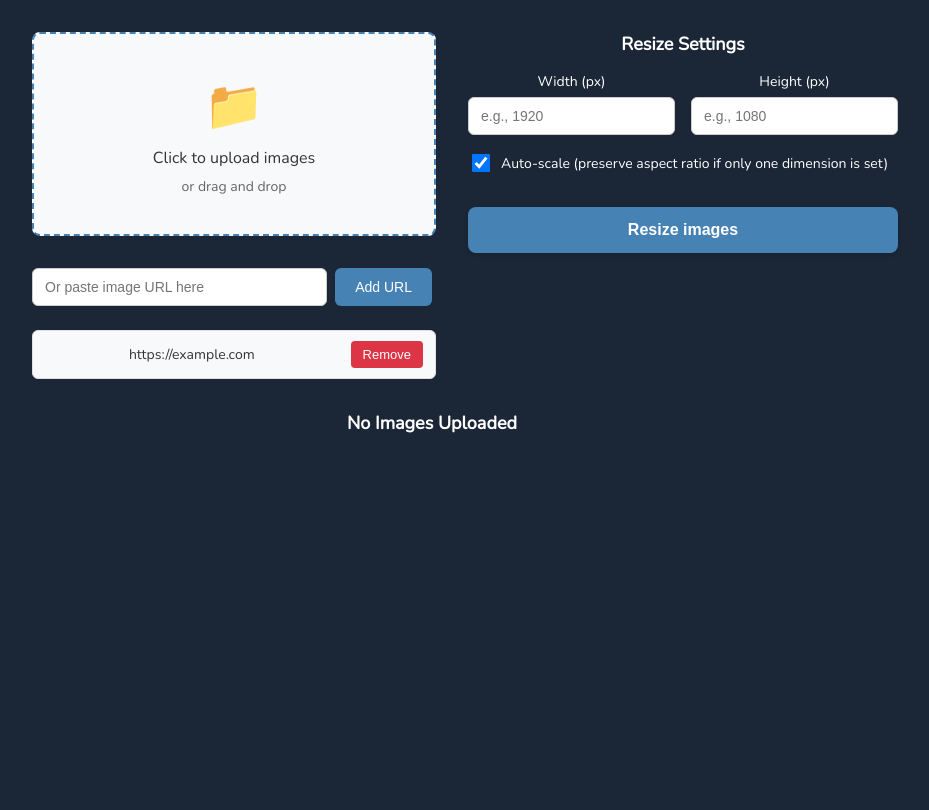
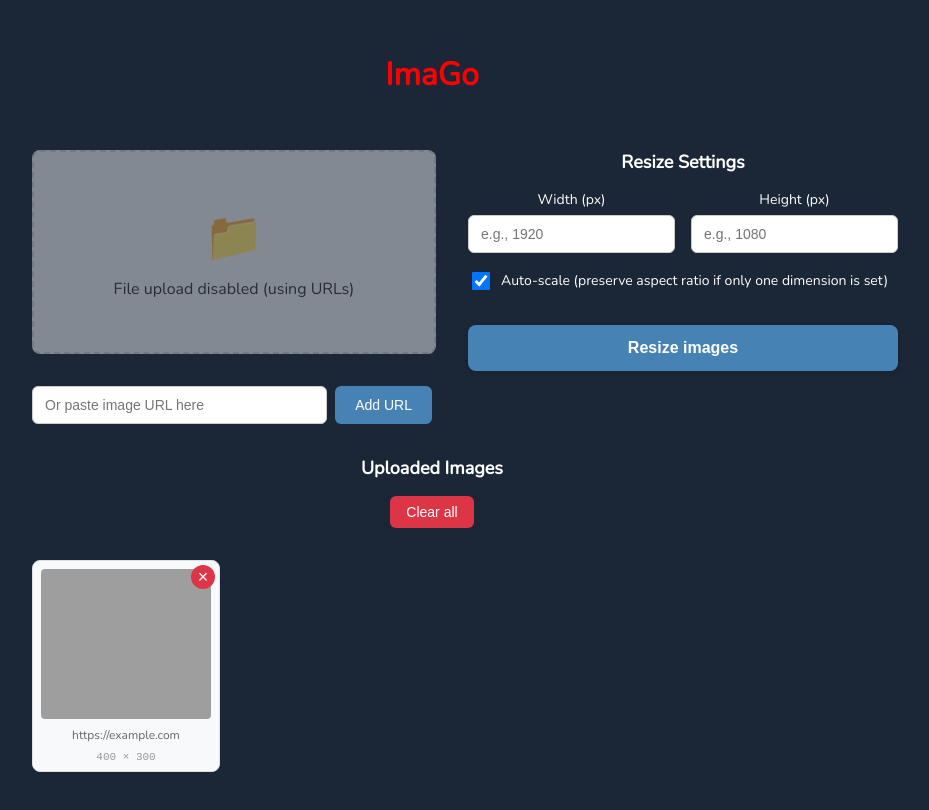
Before and after one commit to garethpbk/imago, a React (Vite) app in the folder frontend/: page / in a window 1280 px wide. Both pictures are taken after typing "https://example.com" into the empty fields and a click on the button "Add URL". Shown: the top 810 px of the page, without its empty margins (0-929 px from the left). Built offline with nearby package versions, Linux system fonts and the light colour scheme; grey boxes are pictures that could not be loaded.

Commit message:
Start adding URL images

```diff
--- a/frontend/src/App.css
+++ b/frontend/src/App.css
@@ -57,3 +57,8 @@
     border: none;
     background-color: rgba(255, 255, 255, 1);
 }
+
+.appTitle {
+    color: red;
+    padding-bottom: 32px;
+}
--- a/frontend/src/App.tsx
+++ b/frontend/src/App.tsx
@@ -6,6 +6,7 @@
   return (
     <div id="App">
       <Layout>
+        <h1 className="appTitle">ImaGo</h1>
         <ImageSetup />
       </Layout>
     </div>
--- a/frontend/src/components/ImageSetup/ImageSetup.module.css
+++ b/frontend/src/components/ImageSetup/ImageSetup.module.css
@@ -97,6 +97,7 @@
     padding: 8px;
     background-color: #f8f9fa;
     transition: transform 0.2s ease, box-shadow 0.2s ease;
+    position: relative;
 }
 
 .previewItem:hover {
@@ -130,3 +131,33 @@
     text-align: center;
     font-family: monospace;
 }
+
+.deleteButton {
+    position: absolute;
+    top: 4px;
+    right: 4px;
+    width: 24px;
+    height: 24px;
+    border-radius: 50%;
+    background-color: #dc3545;
+    color: white;
+    border: none;
+    font-size: 18px;
+    line-height: 1;
+    cursor: pointer;
+    display: flex;
+    align-items: center;
+    justify-content: center;
+    transition: background-color 0.2s ease, transform 0.2s ease;
+    z-index: 1;
+}
+
+.deleteButton:hover {
+    background-color: #c82333;
+    transform: scale(1.1);
+}
+
+.deleteButton:active {
+    background-color: #bd2130;
+    transform: scale(0.95);
+}
--- a/frontend/src/components/ImageSetup/ImageSetup.tsx
+++ b/frontend/src/components/ImageSetup/ImageSetup.tsx
@@ -45,18 +45,30 @@
   const [height, setHeight] = useState("");
   const [autoScale, setAutoScale] = useState(true);
 
-  // Load images and their dimensions when files change
+  // Load images and their dimensions when files or URLs change
   useEffect(() => {
-    // Create preview objects with URLs
-    const previews: PreviewImage[] = selectedFiles.map((file) => ({
+    // Create preview objects from files
+    const filePreviews: PreviewImage[] = selectedFiles.map((file) => ({
       url: URL.createObjectURL(file),
       name: file.name,
     }));
 
-    setPreviewImages(previews);
+    // Create preview objects from URLs
+    const urlPreviews: PreviewImage[] = addedUrls.map((url) => {
+      // Extract filename from URL or use URL as name
+      const urlObj = new URL(url);
+      const filename = urlObj.pathname.split("/").pop() || url;
+      return {
+        url,
+        name: filename,
+      };
+    });
+
+    const allPreviews = [...filePreviews, ...urlPreviews];
+    setPreviewImages(allPreviews);
 
     // Load dimensions asynchronously
-    const loadPromises = previews.map((preview, index) => {
+    const loadPromises = allPreviews.map((preview, index) => {
       return new Promise<void>((resolve) => {
         const img = new Image();
         img.onload = () => {
@@ -77,9 +89,9 @@
 
     // Cleanup: revoke object URLs when component unmounts or files change
     return () => {
-      previews.forEach((preview) => URL.revokeObjectURL(preview.url));
+      filePreviews.forEach((preview) => URL.revokeObjectURL(preview.url));
     };
-  }, [selectedFiles]);
+  }, [selectedFiles, addedUrls]);
 
   const handleResizeImages = async () => {
     try {
@@ -102,7 +114,20 @@
 
   const handleClearImages = () => {
     setSelectedFiles([]);
+    setAddedUrls([]);
     setPreviewImages([]);
+  };
+
+  const handleDeleteImage = (index: number) => {
+    // Determine if this is a file or URL based on index
+    if (index < selectedFiles.length) {
+      // It's a file
+      setSelectedFiles((prev) => prev.filter((_, i) => i !== index));
+    } else {
+      // It's a URL
+      const urlIndex = index - selectedFiles.length;
+      setAddedUrls((prev) => prev.filter((_, i) => i !== urlIndex));
+    }
   };
 
   return (
@@ -145,6 +170,13 @@
           <div className={styles.previewGrid}>
             {previewImages.map((preview, index) => (
               <div key={preview.url} className={styles.previewItem}>
+                <button
+                  onClick={() => handleDeleteImage(index)}
+                  className={styles.deleteButton}
+                  aria-label="Delete image"
+                >
+                  ×
+                </button>
                 <img
                   src={preview.url}
                   alt={`Preview ${index + 1}`}
--- a/frontend/src/components/ImageUpload/ImageUpload.module.css
+++ b/frontend/src/components/ImageUpload/ImageUpload.module.css
@@ -15,6 +15,13 @@
     background-color: #f8f9fa;
     transition: all 0.3s ease;
     cursor: pointer;
+}
+
+.uploadContainer.disabled {
+    opacity: 0.5;
+    cursor: not-allowed;
+    border-color: #ccc;
+    background-color: #e9ecef;
 }
 
 .uploadContainer:hover {
@@ -101,12 +108,23 @@
     transition: background-color 0.2s ease;
 }
 
-.urlButton:hover {
+.urlButton:hover:not(:disabled) {
     background-color: #4682b4;
 }
 
-.urlButton:active {
+.urlButton:active:not(:disabled) {
     background-color: #36648b;
+}
+
+.urlButton:disabled {
+    opacity: 0.5;
+    cursor: not-allowed;
+}
+
+.urlField:disabled {
+    opacity: 0.5;
+    cursor: not-allowed;
+    background-color: #e9ecef;
 }
 
 .urlList {
--- a/frontend/src/components/ImageUpload/ImageUpload.tsx
+++ b/frontend/src/components/ImageUpload/ImageUpload.tsx
@@ -20,6 +20,8 @@
   const handleFileChange = (e: React.ChangeEvent<HTMLInputElement>) => {
     if (e.target.files) {
       setSelectedFiles(Array.from(e.target.files));
+      // Clear URLs when files are selected
+      setAddedUrls([]);
     }
   };
 
@@ -46,6 +48,8 @@
 
     if (files.length > 0) {
       setSelectedFiles(files);
+      // Clear URLs when files are dropped
+      setAddedUrls([]);
     }
   };
 
@@ -53,22 +57,23 @@
     if (urlInput.trim()) {
       setAddedUrls((prev) => [...prev, urlInput.trim()]);
       setUrlInput("");
+      // Clear files when URL is added
+      setSelectedFiles([]);
     }
   };
 
-  const handleRemoveUrl = (indexToRemove: number) => {
-    setAddedUrls(addedUrls.filter((_, index) => index !== indexToRemove));
-  };
+  const hasUrls = addedUrls.length > 0;
+  const hasFiles = selectedFiles.length > 0;
 
   return (
     <div className={styles.wrapper}>
       <div
         className={`${styles.uploadContainer} ${
           isDragging ? styles.dragging : ""
-        }`}
-        onDragOver={handleDragOver}
-        onDragLeave={handleDragLeave}
-        onDrop={handleDrop}
+        } ${hasUrls ? styles.disabled : ""}`}
+        onDragOver={hasUrls ? undefined : handleDragOver}
+        onDragLeave={hasUrls ? undefined : handleDragLeave}
+        onDrop={hasUrls ? undefined : handleDrop}
       >
         <input
           type="file"
@@ -77,16 +82,24 @@
           onChange={handleFileChange}
           className={styles.fileInput}
           id="fileUpload"
+          disabled={hasUrls}
         />
-        <label htmlFor="fileUpload" className={styles.uploadLabel}>
+        <label
+          htmlFor="fileUpload"
+          className={`${styles.uploadLabel} ${hasUrls ? styles.disabled : ""}`}
+        >
           <div className={styles.uploadContent}>
             <span className={styles.uploadIcon}>📁</span>
             <span className={styles.uploadText}>
               {selectedFiles.length > 0
                 ? `${selectedFiles.length} image(s) selected`
-                : "Click to upload images"}
+                : hasUrls
+                  ? "File upload disabled (using URLs)"
+                  : "Click to upload images"}
             </span>
-            <span className={styles.uploadHint}>or drag and drop</span>
+            {!hasUrls && (
+              <span className={styles.uploadHint}>or drag and drop</span>
+            )}
           </div>
         </label>
       </div>
@@ -95,32 +108,26 @@
         <div className={styles.urlInputContainer}>
           <input
             type="url"
-            placeholder="Or paste image URL here"
+            placeholder={
+              hasFiles
+                ? "URL input disabled (using files)"
+                : "Or paste image URL here"
+            }
             className={styles.urlField}
             value={urlInput}
             onChange={(e) => setUrlInput(e.target.value)}
             onKeyDown={(e) => e.key === "Enter" && handleUrlSubmit()}
+            disabled={hasFiles}
           />
-          <button onClick={handleUrlSubmit} className={styles.urlButton}>
+          <button
+            onClick={handleUrlSubmit}
+            className={styles.urlButton}
+            disabled={hasFiles}
+          >
             Add URL
           </button>
         </div>
 
-        {addedUrls.length > 0 && (
-          <div className={styles.urlList}>
-            {addedUrls.map((url, index) => (
-              <div key={index} className={styles.urlItem}>
-                <span className={styles.urlText}>{url}</span>
-                <button
-                  onClick={() => handleRemoveUrl(index)}
-                  className={styles.removeButton}
-                >
-                  Remove
-                </button>
-              </div>
-            ))}
-          </div>
-        )}
       </div>
     </div>
   );
```
